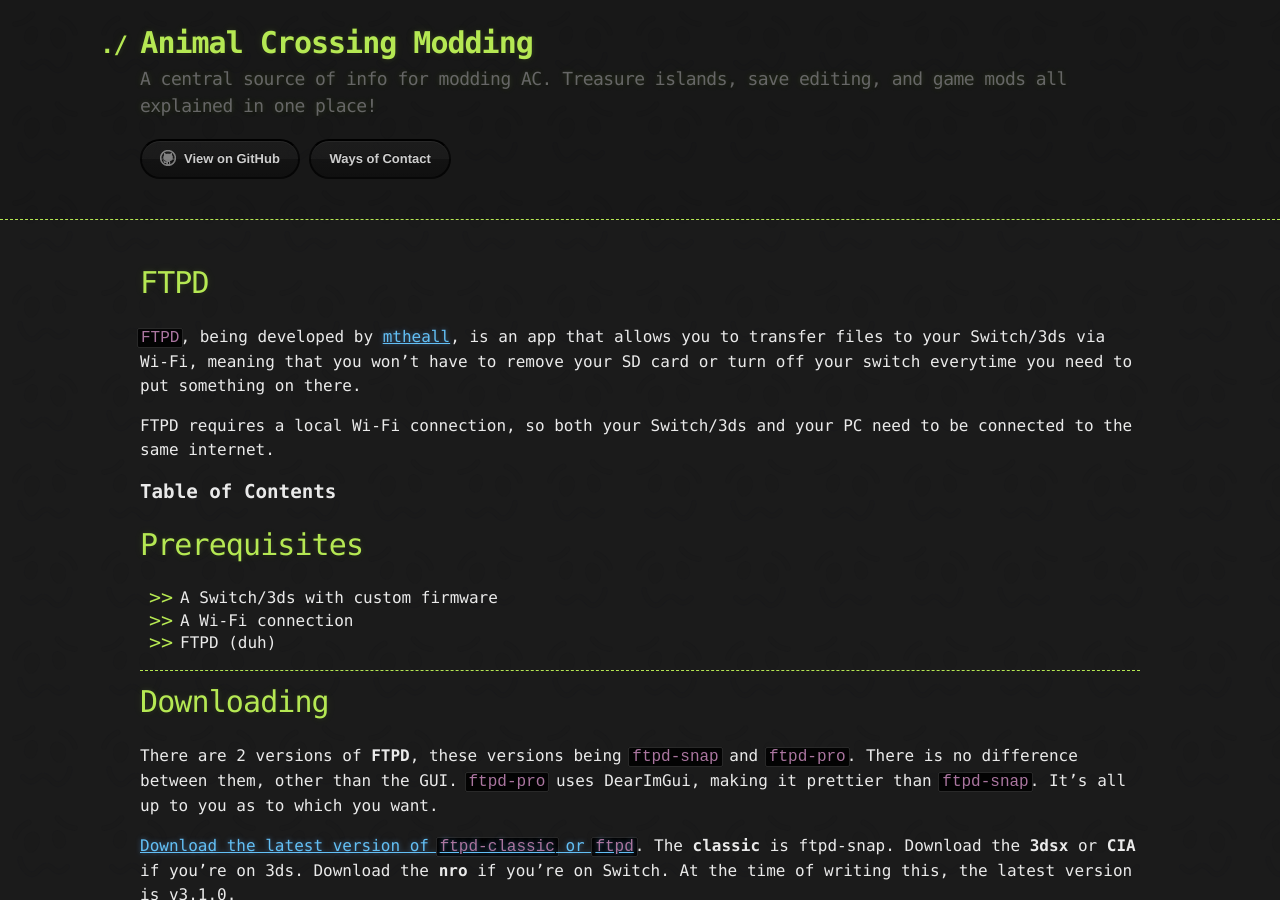
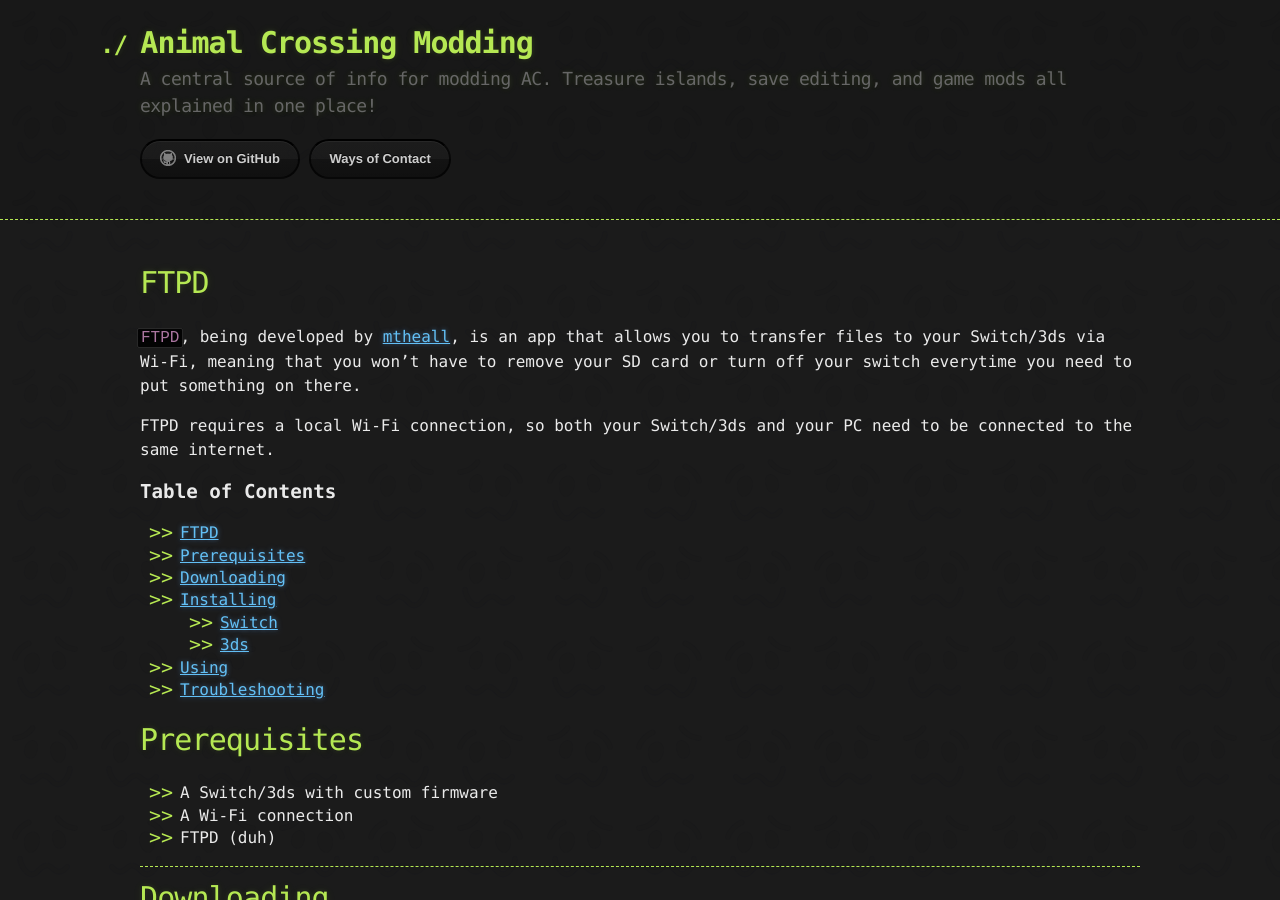
Before and after one commit to inconsistent-dg/AC-Modding, a Jekyll site: the page built from pages/FTPD.md, in a window 1280 px wide and 900 px high. Built offline with Jekyll 4.4.1, drawn with Linux system fonts in a browser that asks for light colours; our own code applies the rules of GitHub Pages for plain Markdown files.

Commit message:
i forgor 💀 toc

```diff
--- a/pages/FTPD.md
+++ b/pages/FTPD.md
@@ -5,6 +5,15 @@
 FTPD requires a local Wi-Fi connection, so both your Switch/3ds and your PC need to be connected to the same internet.
 
 <big>**Table of Contents**</big>
+
+- [FTPD](#ftpd)
+- [Prerequisites](#prerequisites)
+- [Downloading](#downloading)
+- [Installing](#installing)
+  - [Switch](#switch)
+  - [3ds](#3ds)
+- [Using](#using)
+- [Troubleshooting](#troubleshooting)
 
 # Prerequisites
 
```
Also changed, not shown: 219.md (+1 -1 lines), index.md (+1 -1 lines).
